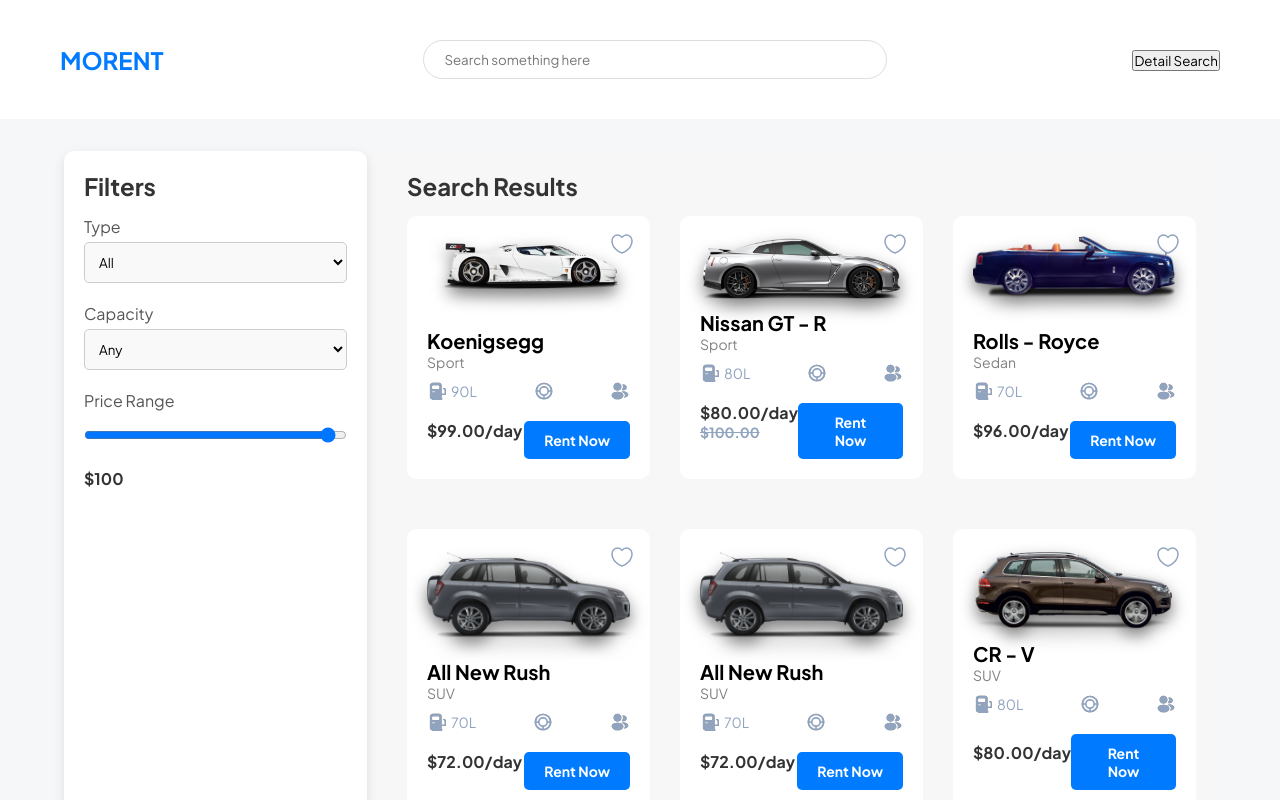
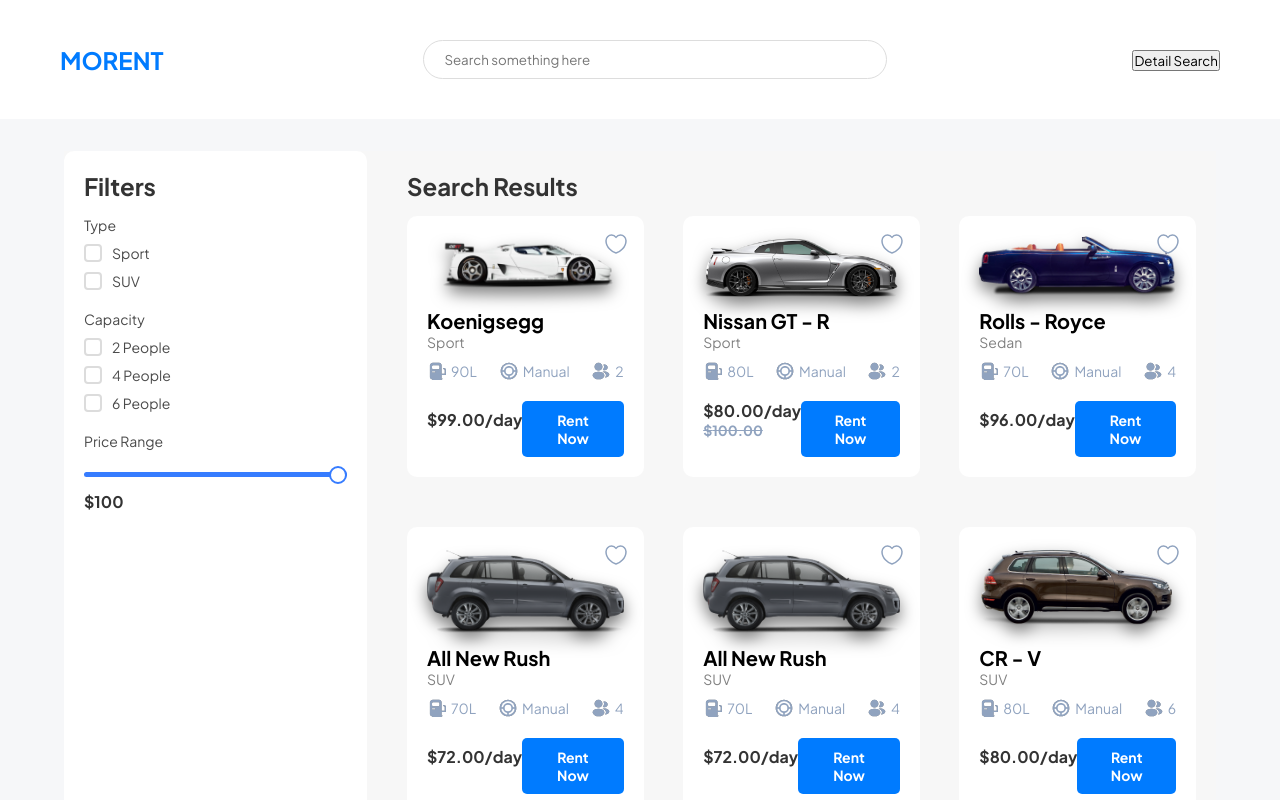
Before and after one commit to Gulverda/CarRental, a React (Create React App) app: page /search-details in a window 1280 px wide. Shown: the top 800 px of the page. Built offline with nearby package versions, Linux system fonts and the light colour scheme.

Commit message:
Fixed Details Page

```diff
--- a/public/Json/cars.json
+++ b/public/Json/cars.json
@@ -11,7 +11,7 @@
       "subImage3": "/carAssets/koeinterior1.jpg",
       "fuel": "90L",
       "transmission": "Manual",
-      "capacity": "2 People",
+      "capacity": "2",
       "rating": 5,
       "liked": true,
       "testimonials": [
@@ -44,7 +44,7 @@
       "subImage3": "/carAssets/koeinterior1.jpg",
       "fuel": "80L",
       "transmission": "Manual",
-      "capacity": "2 People",
+      "capacity": "2",
       "liked": false,
       "rating": 4.8,
       "testimonials": [
@@ -71,7 +71,7 @@
       "subImage3": "/carAssets/koeinterior1.jpg",
       "fuel": "70L",
       "transmission": "Manual",
-      "capacity": "4 People",
+      "capacity": "4",
       "rating": 4.7,
       "liked": true,
       "testimonials": [
@@ -98,7 +98,7 @@
       "subImage3": "/carAssets/koeinterior1.jpg",
       "fuel": "70L",
       "transmission": "Manual",
-      "capacity": "4 People",
+      "capacity": "4",
       "rating": 4.3,
       "liked": false,
       "testimonials": [
@@ -127,7 +127,7 @@
       "subImage3": "/carAssets/koeinterior1.jpg",
       "fuel": "70L",
       "transmission": "Manual",
-      "capacity": "4 People",
+      "capacity": "4",
       "rating": 4.5,
       "liked": false,
       "testimonials": [
@@ -154,7 +154,7 @@
       "subImage3": "/carAssets/koeinterior1.jpg",
       "fuel": "80L",
       "transmission": "Manual",
-      "capacity": "6 People",
+      "capacity": "6",
       "rating": 4.3,
       "liked": true,
       "testimonials": [
@@ -181,7 +181,7 @@
       "subImage3": "/carAssets/koeinterior1.jpg",
       "fuel": "90L",
       "transmission": "Manual",
-      "capacity": "6 People",
+      "capacity": "6",
       "rating": 4.4,
       "liked": false,
       "testimonials": [
@@ -209,7 +209,7 @@
       "subImage3": "/carAssets/koeinterior1.jpg",
       "fuel": "80L",
       "transmission": "Manual",
-      "capacity": "2 People",
+      "capacity": "2",
       "rating": 4.5,
       "liked": false,
       "testimonials": [
@@ -237,7 +237,7 @@
         "subImage3": "/carAssets/koeinterior1.jpg",
         "fuel": "90L",
         "transmission": "Manual",
-        "capacity": "2 People",
+        "capacity": "2",
         "rating": 5,
         "liked": true,
         "testimonials": [
@@ -269,7 +269,7 @@
       "subImage3": "/carAssets/koeinterior1.jpg",
         "fuel": "70L",
         "transmission": "Manual",
-        "capacity": "4 People",
+        "capacity": "4",
         "liked": true,
         "rating": 4.7,
         "testimonials": [
@@ -292,7 +292,7 @@
       "subImage3": "/carAssets/koeinterior1.jpg",
         "fuel": "80L",
         "transmission": "Manual",
-        "capacity": "2 People",
+        "capacity": "2",
         "rating": 3,
         "liked": false,
         "testimonials": [
@@ -319,7 +319,7 @@
       "subImage3": "/carAssets/koeinterior1.jpg",
         "fuel": "70L",
         "transmission": "Manual",
-        "capacity": "4 People",
+        "capacity": "4",
         "rating": 4,
         "liked": false,
         "testimonials": [
--- a/src/pages/SearchDetails/SearchDetails.css
+++ b/src/pages/SearchDetails/SearchDetails.css
@@ -12,7 +12,6 @@
   background-color: #fff; /* White background */
   padding: 20px;
   border-radius: 10px;
-  box-shadow: 0px 4px 12px rgba(0, 0, 0, 0.1);
 }
 
 .filter-section h3 {
@@ -33,16 +32,6 @@
   margin-bottom: 5px;
 }
 
-.filter-item select,
-.filter-item input[type="range"] {
-  width: 100%;
-  padding: 10px;
-  border: 1px solid #ccc;
-  border-radius: 5px;
-  background-color: #f9f9f9;
-  transition: border-color 0.3s ease;
-}
-
 .filter-item select:hover,
 .filter-item input[type="range"]:hover {
   border-color: #777;
@@ -54,6 +43,88 @@
   color: #333;
   font-weight: bold;
 }
+
+.filter-item label {
+  display: flex;
+  align-items: center;
+  font-size: 14px;
+  color: #4a4a4a;
+  cursor: pointer;
+  margin-bottom: 10px;
+}
+
+/*CheckBox*/
+
+.filter-item input[type="checkbox"] {
+  margin-right: 10px;
+  width: 18px;
+  height: 18px;
+  appearance: none;
+  border: 2px solid #dcdcdc;
+  border-radius: 4px;
+  position: relative;
+}
+
+.filter-item input[type="checkbox"]:checked {
+  background-color: #367cff;
+  border-color: #367cff;
+  position: relative;
+}
+
+.filter-item input[type="checkbox"]:checked::before {
+  content: "";
+  position: absolute;
+  top: 50%;
+  left: 50%;
+  transform: translate(-50%, -50%);
+  width: 8px;
+  height: 8px;
+  background-color: white;
+  border-radius: 50%;
+}
+
+
+/* Price range slider */
+.filter-item .price-range-container {
+  display: flex;
+  align-items: center;
+  justify-content: space-between;
+}
+
+.filter-item .price-range {
+  width: 100%;
+  appearance: none;
+  height: 5px;
+  border-radius: 10px;
+  outline: none;
+  position: relative;
+}
+
+.filter-item .price-range::-webkit-slider-thumb {
+  appearance: none;
+  width: 18px;
+  height: 18px;
+  background-color: white;
+  border: 2px solid #367cff;
+  border-radius: 50%;
+  cursor: pointer;
+  position: relative;
+  z-index: 2;
+}
+
+.filter-item .price-range::-moz-range-thumb {
+  appearance: none;
+  width: 18px;
+  height: 18px;
+  background-color: white;
+  border: 2px solid #367cff;
+  border-radius: 50%;
+  cursor: pointer;
+  position: relative;
+  z-index: 2;
+}
+
+
 
 /* Results Section */
 .results-section {
@@ -70,7 +141,7 @@
 }
 
 .car-list .car-card{
-  max-width: 100%;
+  max-width: 30%;
 }
 
 .car-card:hover {
--- a/src/pages/SearchDetails/index.jsx
+++ b/src/pages/SearchDetails/index.jsx
@@ -5,10 +5,11 @@
 
 const SearchDetails = () => {
   const [filters, setFilters] = useState({
-    type: '',
-    capacity: '',
+    type: [],
+    capacity: [],
     priceRange: [0, 100],
   });
+
   const [allCars, setAllCars] = useState([]);
   const [filteredCars, setFilteredCars] = useState([]);
 
@@ -24,52 +25,129 @@
       .then(data => {
         // Combine popular and recommendation cars into one list
         const combinedCars = [...(data.popularCars || []), ...(data.recommendationCars || [])];
+        console.log('Car data fetched:', combinedCars); // Log the fetched car data
         setAllCars(combinedCars); // Save to state
         setFilteredCars(combinedCars); // Initially, show all cars
       })
       .catch(error => console.error('Error fetching car data:', error));
   }, []);
 
+  // Handle checkbox changes for types and capacities
+  const handleCheckboxChange = (e, filterType) => {
+    const value = e.target.value;
+    const checked = e.target.checked;
+
+    setFilters(prevFilters => {
+      const updatedFilter = checked
+        ? [...prevFilters[filterType], value] // Add to filter if checked
+        : prevFilters[filterType].filter(item => item !== value); // Remove from filter if unchecked
+
+      return { ...prevFilters, [filterType]: updatedFilter };
+    });
+  };
+
+  // Handle price range slider changes
+  const handlePriceRangeChange = (e) => {
+    setFilters(prevFilters => ({
+      ...prevFilters,
+      priceRange: [0, Number(e.target.value)]
+    }));
+  };
+
+  // Update slider background based on price range
+  const updateSliderBackground = (value) => {
+    const percentage = (value - 0) / (100 - 0) * 100;
+    return `linear-gradient(to right, #367cff ${percentage}%, #90A3BF ${percentage}%, #90A3BF 100%)`;
+  };
+
+  useEffect(() => {
+    const slider = document.querySelector('.price-range');
+    if (slider) {
+      slider.style.background = updateSliderBackground(filters.priceRange[1]);
+    }
+  }, [filters]);
+
   // Memoize the filterCars function to avoid unnecessary re-creations
   const filterCars = useCallback(() => {
     const filtered = allCars.filter(car => {
-      const matchesType = filters.type ? car.type === filters.type : true;
-      const matchesCapacity = filters.capacity ? car.capacity === parseInt(filters.capacity) : true;
+      const matchesType = filters.type.length > 0 ? filters.type.includes(car.type) : true;
+      const matchesCapacity = filters.capacity.length > 0
+        ? filters.capacity.includes(String(car.capacity)) // Convert car.capacity to string for comparison
+        : true;
       const matchesPrice = car.price <= filters.priceRange[1];
 
       return matchesType && matchesCapacity && matchesPrice;
     });
+
     setFilteredCars(filtered);
-  }, [filters, allCars]); // Include dependencies
+  }, [filters, allCars]);
 
   // Run filterCars whenever filters or allCars change
   useEffect(() => {
-    filterCars(); // Call the memoized function
-  }, [filterCars]); // Add filterCars as a dependency
+    filterCars();
+  }, [filterCars]);
 
   return (
     <div className="search-details-container">
       {/* Filter Section */}
       <div className="filter-section">
         <h3>Filters</h3>
+
+        {/* Type Filter */}
         <div className="filter-item">
           <label>Type</label>
-          <select onChange={(e) => setFilters({ ...filters, type: e.target.value })}>
-            <option value="">All</option>
-            <option value="Sport">Sport</option>
-            <option value="SUV">SUV</option>
-          </select>
+          <div>
+            <label>
+              <input
+                type="checkbox"
+                value="Sport"
+                onChange={(e) => handleCheckboxChange(e, 'type')}
+              />
+              Sport
+            </label>
+            <label>
+              <input
+                type="checkbox"
+                value="SUV"
+                onChange={(e) => handleCheckboxChange(e, 'type')}
+              />
+              SUV
+            </label>
+          </div>
         </div>
 
+        {/* Capacity Filter */}
         <div className="filter-item">
           <label>Capacity</label>
-          <select onChange={(e) => setFilters({ ...filters, capacity: e.target.value })}>
-            <option value="">Any</option>
-            <option value="2">2 People</option>
-            <option value="4">4 People</option>
-          </select>
+          <div>
+            <label>
+              <input
+                type="checkbox"
+                value="2"
+                onChange={(e) => handleCheckboxChange(e, 'capacity')}
+              />
+              2 People
+            </label>
+            <label>
+              <input
+                type="checkbox"
+                value="4"
+                onChange={(e) => handleCheckboxChange(e, 'capacity')}
+              />
+              4 People
+            </label>
+            <label>
+              <input
+                type="checkbox"
+                value="6"
+                onChange={(e) => handleCheckboxChange(e, 'capacity')}
+              />
+              6 People
+            </label>
+          </div>
         </div>
 
+        {/* Price Range Filter */}
         <div className="filter-item">
           <label>Price Range</label>
           <input
@@ -77,7 +155,8 @@
             min="0"
             max="100"
             value={filters.priceRange[1]}
-            onChange={(e) => setFilters({ ...filters, priceRange: [0, e.target.value] })}
+            onChange={handlePriceRangeChange}
+            className="price-range"
           />
           <span>${filters.priceRange[1]}</span>
         </div>
@@ -98,6 +177,8 @@
                 oldPrice={car.oldPrice}
                 imgUrl={car.imgUrl}
                 fuel={car.fuel}
+                capacity={car.capacity}
+                transmission={car.transmission}
               />
             ))
           ) : (
```
